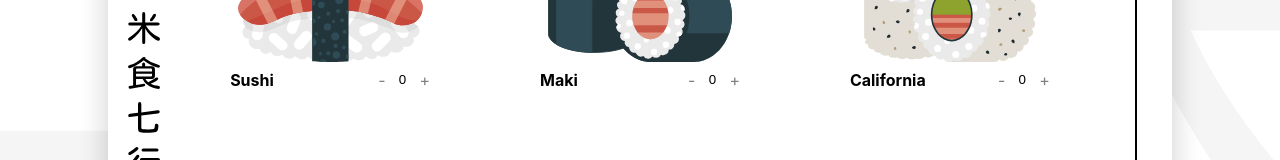
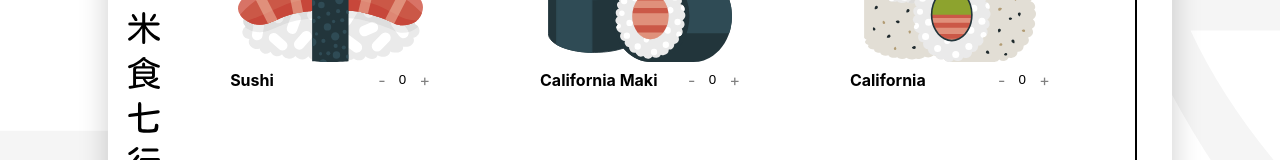
Before and after one commit to sebastien-lb/japcalculator, a React (Create React App) app: page / in a window 1280 px wide. Shown: the part 228-388 px from the top of the page. Built offline with nearby package versions, Linux system fonts and the light colour scheme.

Commit message:
Rename Maki food to California Maki

```diff
--- a/src/data/food.ts
+++ b/src/data/food.ts
@@ -19,7 +19,7 @@ export const FOOD_ITEMS: Array<FoodItem> = [
     imageUrl: Sushi
   },
   {
-    name: "Maki",
+    name: "California Maki",
     kcal: 20,
     imageUrl: Maki
   },
```
